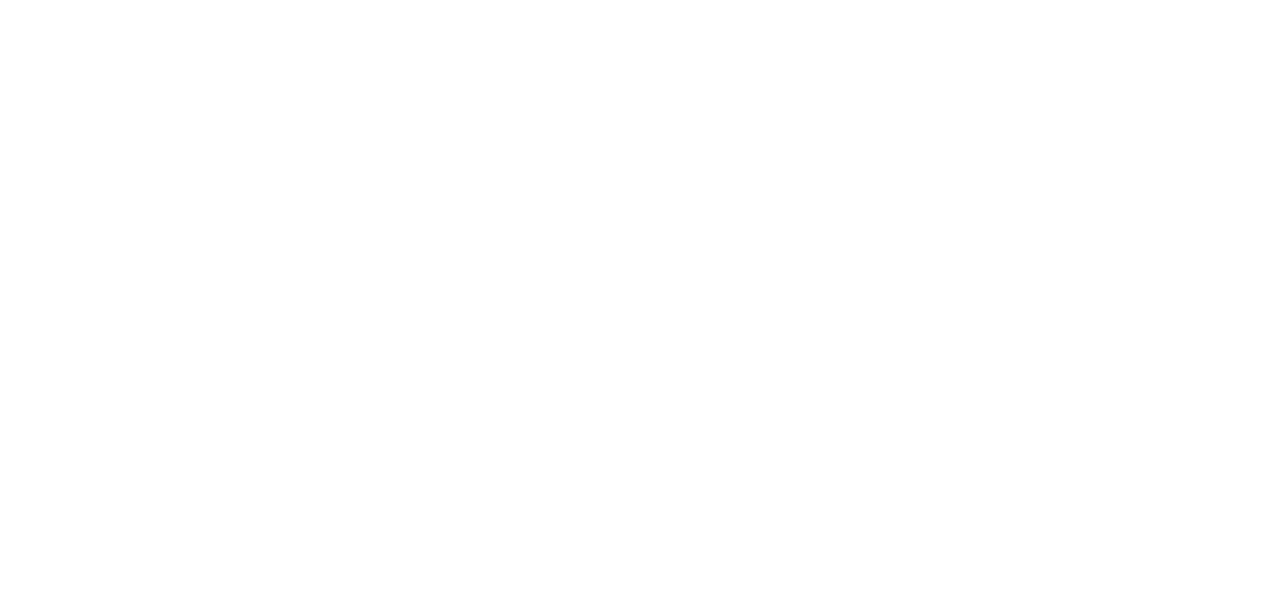
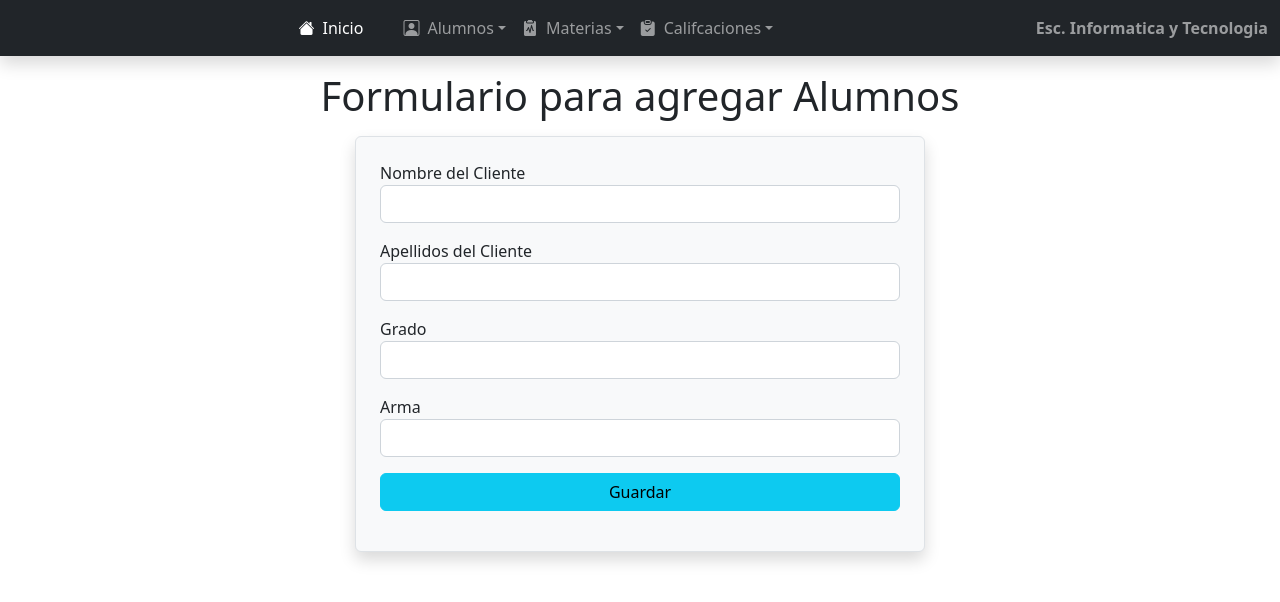
Before and after one commit to Vasquez11494/final_vasquez, a PHP site: page /alumnos/index.php in a window 1280 px wide. Before the commit the part shown is empty. Shown: the top 602 px of the page. Run offline with PHP 8.4, Linux system fonts and the light colour scheme.

Commit message:
se crearon los header, footer y navbar asi mismo se procede a configurar el navbar

```diff
--- a/vistas/alumnos/index.php
+++ b/vistas/alumnos/index.php
@@ -0,0 +1,41 @@
+<?php
+
+include_once '../templates/header.php'; ?>
+
+<h1 class="text-center mt-3">Formulario para agregar Alumnos</h1>
+<div class="row justify-content-center mt-3">
+    <form action="" method="POST" class="border bg-light shadow rounded p-4 col-lg-6">
+        <div class="row mb-3">
+            <div class="col">
+                <label for="alu_nombre">Nombre del Cliente</label>
+                <input type="text" name="alu_nombre" id="alu_nombre" class="form-control" required>
+            </div>
+        </div>
+        <div class="row mb-3">
+            <div class="col">
+                <label for="alu_apellido">Apellidos del Cliente</label>
+                <input type="text" name="alu_apellido" id="alu_apellido" class="form-control" required>
+            </div>
+        </div>
+        <div class="row mb-3">
+            <div class="col">
+                <label for="cli_nit">Grado</label>
+                <input type="number" name="cli_nit" id="cli_nit" min="0" step="0.01" class="form-control" required>
+            </div>
+        </div>
+        <div class="row mb-3">
+            <div class="col">
+                <label for="cli_nit">Arma</label>
+                <input type="number" name="cli_nit" id="cli_nit" min="0" step="0.01" class="form-control" required>
+            </div>
+        </div>
+        <div class="row mb-3">
+            <div class="col">
+                <button type="submit" class="btn btn-info w-100">Guardar</button>
+            </div>
+        </div>
+    </form>
+</div>
+
+
+<?php include '../templates/footer.php'; ?>
--- a/vistas/templates/header.php
+++ b/vistas/templates/header.php
@@ -1,5 +1,6 @@
 <!DOCTYPE html>
 <html lang="es">
+
 <head>
     <meta charset="UTF-8">
     <meta name="viewport" content="width=device-width, initial-scale=1.0">
@@ -7,4 +8,7 @@
     <link rel="stylesheet" href="https://cdn.jsdelivr.net/npm/bootstrap-icons@1.11.3/font/bootstrap-icons.min.css">
     <title>Clientes</title>
 </head>
+
 <body>
+    <?php include 'navbar.php'; ?>
+    <div class="container">
--- a/vistas/templates/navbar.php
+++ b/vistas/templates/navbar.php
@@ -0,0 +1,38 @@
+<nav class="navbar navbar-expand-lg navbar-dark bg-dark shadow" id="nav_top">
+    <div class="container-fluid">
+        <button class="navbar-toggler" type="button" data-bs-toggle="collapse" data-bs-target="#navbarNav" aria-controls="navbarNav" aria-expanded="false" aria-label="Toggle navigation">
+            <span class="navbar-toggler-icon"></span>
+        </button>
+        <div class="collapse navbar-collapse" id="navbarNav">
+            <ul class="navbar-nav justify-content-center text-center mx-auto">
+                <li class="nav-item px-4">
+                    <a class="nav-link active" aria-current="page" href="../alumnos/index.php"><i class="bi bi-house-fill me-2"></i>Inicio</a>
+                </li>
+                <li class="nav-item dropdown">
+                    <a class="nav-link dropdown-toggle" href="#" id="alumnosDropdown" role="button" data-bs-toggle="dropdown" aria-expanded="false"><i class="bi bi-person-square me-2"></i></i>Alumnos</a>
+                    <ul class="dropdown-menu" aria-labelledby="alumnosDropdown">
+                        <li><a class="dropdown-item" href="#"><i class="bi bi-person-plus me-2 "></i>Crear Alumnos</a></li>
+                        <li><a class="dropdown-item" href="#"><i class="bi bi-eye-fill me-2"></i>Buscar Alumnos</a></li>
+                    </ul>
+                </li>
+                <li class="nav-item dropdown">
+                    <a class="nav-link dropdown-toggle" href="#" id="productosDropdown" role="button" data-bs-toggle="dropdown" aria-expanded="false"><i class="bi bi-clipboard2-pulse-fill me-2"></i>Materias</a>
+                    <ul class="dropdown-menu" aria-labelledby="productosDropdown">
+                        <li><a class="dropdown-item" href="#"><i class="bi bi-plus-circle-fill me-2"></i>Crear Materias</a></li>
+                        <li><a class="dropdown-item" href="#"><i class="bi bi-eye-fill me-2"></i>Ver Materias</a></li>
+                    </ul>
+                </li>
+                <li class="nav-item dropdown">
+                    <a class="nav-link dropdown-toggle" href="#" id="historiaDropdown" role="button" data-bs-toggle="dropdown" aria-expanded="false"><i class="bi bi-clipboard-check-fill me-2"></i>Califcaciones</a>
+                    <ul class="dropdown-menu" aria-labelledby="historiaDropdown">
+                        <li><a class="dropdown-item" href="#"><i class="bi bi-file-earmark-arrow-up me-2"></i>Ingresar Calificaciones</a></li>
+                        <li><a class="dropdown-item" href="#"><i class="bi bi-eye-fill me-2"></i>Ver Tarjeta de Calificaciones</a></li>
+                    </ul>
+                </li>
+            </ul>
+        </div>
+        <div class="navbar-text">
+            <b>Esc. Informatica y Tecnologia</b>
+        </div>
+    </div>
+</nav>
```
